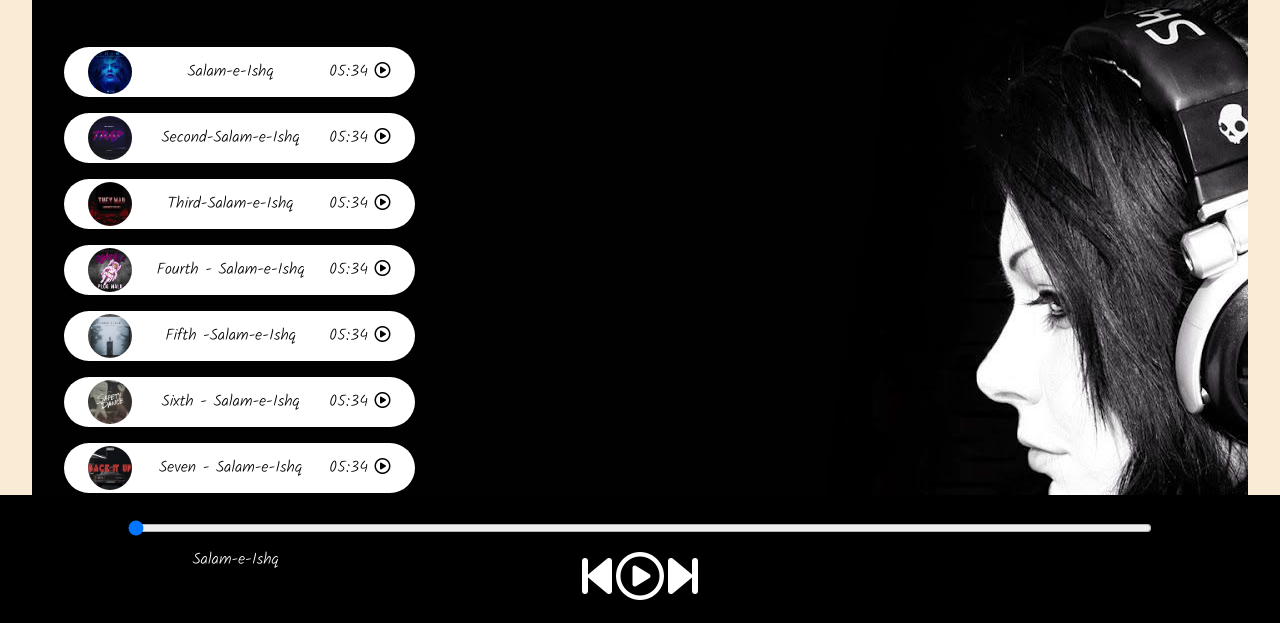
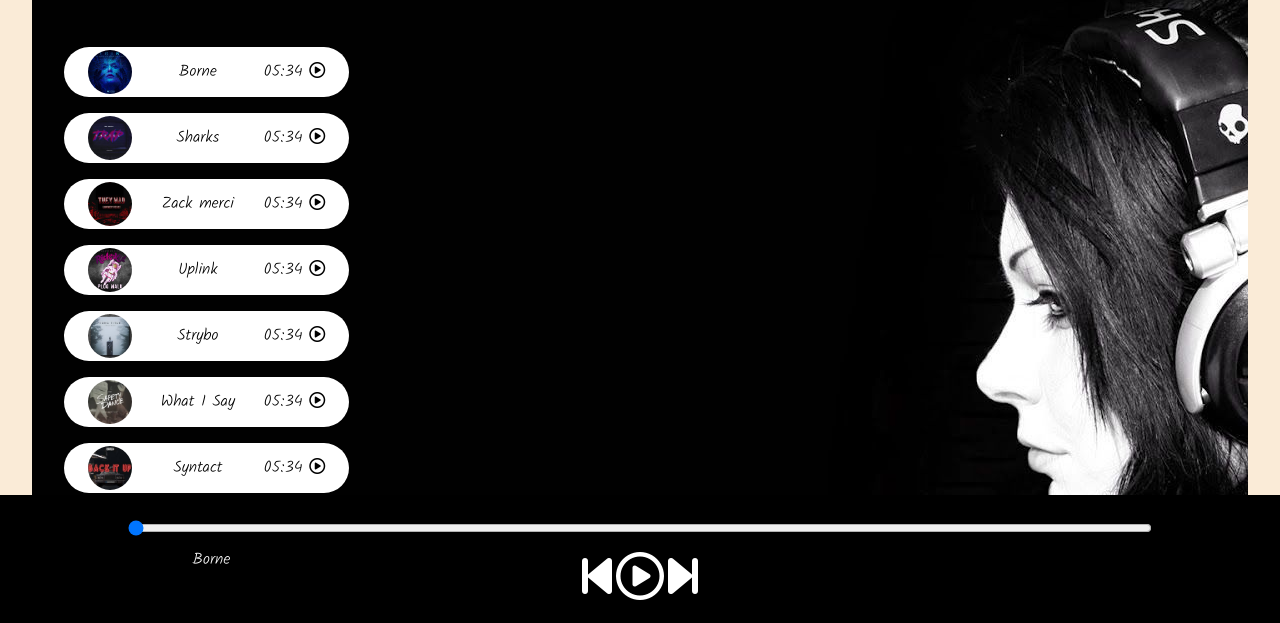
Before and after one commit to swayamvasavada/songfactory, a plain HTML site: page index.html in a window 1280 px wide. Shown: the part 175-798 px from the top of the page. Drawn offline with Linux system fonts and the light colour scheme.

Commit message:
Bug Fixes

```diff
--- a/index.html
+++ b/index.html
@@ -167,7 +167,7 @@
         </div>
         <div class="songInfo">
             <img src="images/playing.gif" alt="playing icon" id="gif"> <span id="masterSongName">
-                Salam-e-Ishq
+                Borne
             </span>
         </div>
     </div>
--- a/scripts/script.js
+++ b/scripts/script.js
@@ -14,16 +14,16 @@ let bottomInfo = document.getElementById('bottomInfo');
 let flag;
 
 let songs = [
-    { songName: "Salam-e-Ishq", filePath: "song/1.mp3", coverPath: "./images/covers/1.jpg" },
-    { songName: "Second-Salam-e-Ishq", filePath: "song/2.mp3", coverPath: "./images/covers/2.jpg" },
-    { songName: "Third-Salam-e-Ishq", filePath: "song/3.mp3", coverPath: "./images/covers/3.jpg" },
-    { songName: "Fourth - Salam-e-Ishq", filePath: "song/4.mp3", coverPath: "./images/covers/4.jpg" },
-    { songName: "Fifth -Salam-e-Ishq", filePath: "song/5.mp3", coverPath: "./images/covers/5.jpg" },
-    { songName: "Sixth - Salam-e-Ishq", filePath: "song/6.mp3", coverPath: "./images/covers/6.jpg" },
-    { songName: "Seven - Salam-e-Ishq", filePath: "song/7.mp3", coverPath: "./images/covers/7.jpg" },
-    { songName: "Eighth - Salam-e-Ishq", filePath: "song/8.mp3", coverPath: "./images/covers/8.jpg" },
-    { songName: "Ninth - Salam-e-Ishq", filePath: "song/9.mp3", coverPath: "./images/covers/9.jpg" },
-    { songName: "Tenth - Salam-e-Ishq", filePath: "song/9.mp3", coverPath: "./images/covers/10.jpg" },
+    { songName: "Borne", filePath: "song/1.mp3", coverPath: "./images/covers/1.jpg" },
+    { songName: "Sharks", filePath: "song/2.mp3", coverPath: "./images/covers/2.jpg" },
+    { songName: "Zack merci", filePath: "song/3.mp3", coverPath: "./images/covers/3.jpg" },
+    { songName: "Uplink", filePath: "song/4.mp3", coverPath: "./images/covers/4.jpg" },
+    { songName: "Strybo", filePath: "song/5.mp3", coverPath: "./images/covers/5.jpg" },
+    { songName: "What I Say", filePath: "song/6.mp3", coverPath: "./images/covers/6.jpg" },
+    { songName: "Syntact", filePath: "song/7.mp3", coverPath: "./images/covers/7.jpg" },
+    { songName: "Culture Code", filePath: "song/8.mp3", coverPath: "./images/covers/8.jpg" },
+    { songName: "Used-Forget", filePath: "song/9.mp3", coverPath: "./images/covers/9.jpg" },
+    { songName: "Nivro", filePath: "song/9.mp3", coverPath: "./images/covers/10.jpg" },
 ]
 
 songItems.forEach((element, i) => {
```
